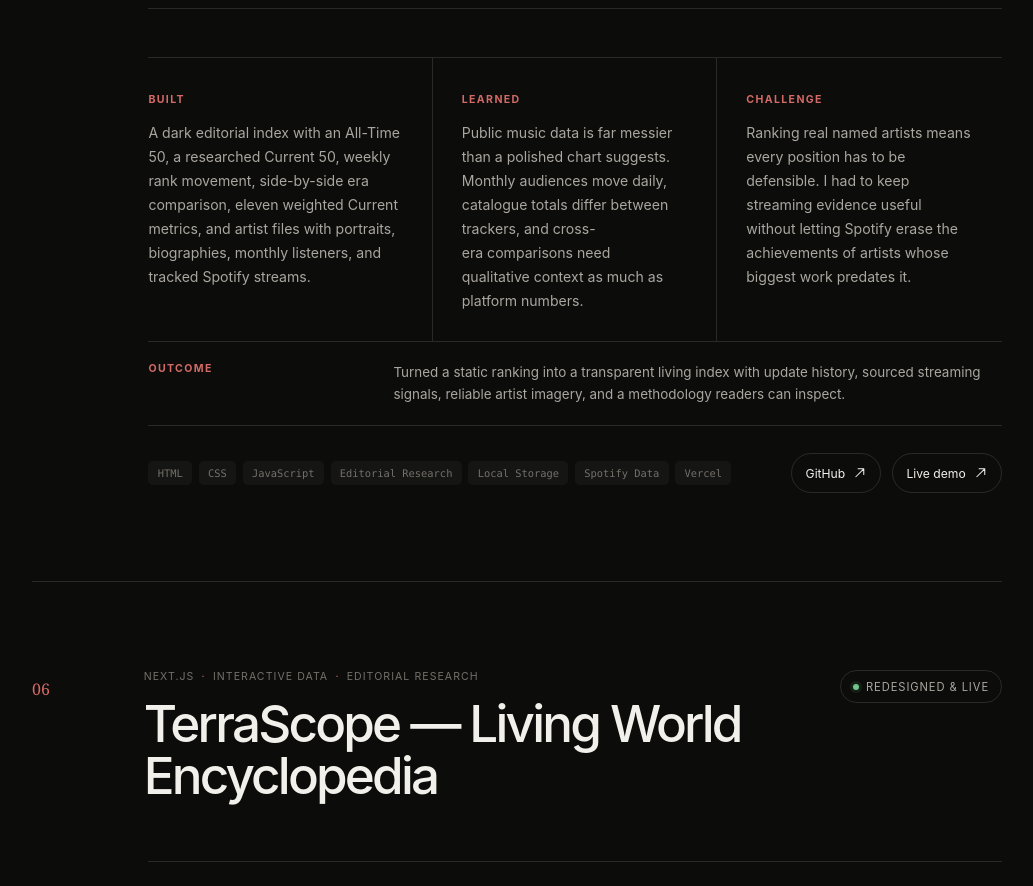
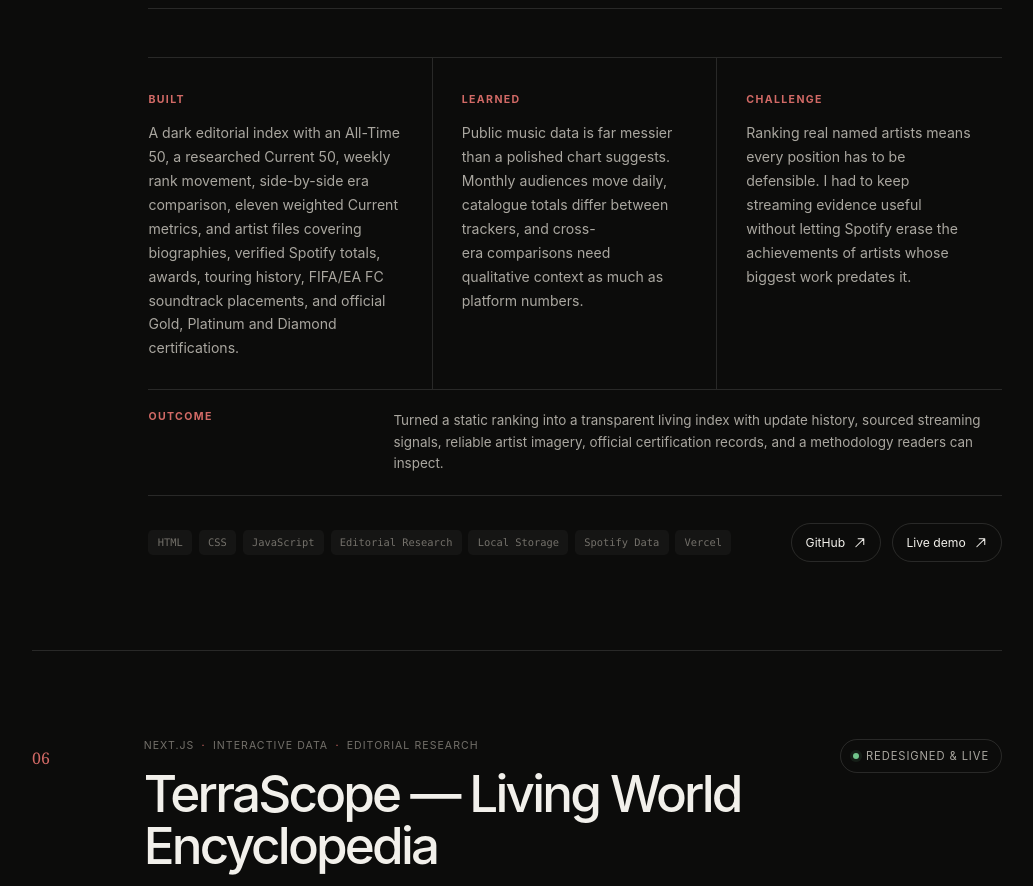
Before and after one commit to codeWithGojo/portfolio, a React (Vite) app: page / in a window 1280 px wide. Shown: the part 9360-10246 px from the top of the page, without its empty margins (32-1065 px from the left). Built offline with nearby package versions, Linux system fonts and the light colour scheme.

Commit message:
chore: point Afri Index card to canonical deployment

```diff
--- a/src/App.tsx
+++ b/src/App.tsx
@@ -111,14 +111,14 @@ const projects = [
     tags: ["Editorial Data", "Music Analytics", "Frontend"],
     status: "Living index · live",
     why: "Most Afrobeats rankings read like fan arguments with numbers added afterwards. I wanted to build one where the method is visible, the data has dates and sources, and disagreement can start with the actual weighting instead of hype.",
-    built: "A dark editorial index with an All-Time 50, a researched Current 50, weekly rank movement, side-by-side era comparison, eleven weighted Current metrics, and artist files with portraits, biographies, monthly listeners, and tracked Spotify streams.",
+    built: "A dark editorial index with an All-Time 50, a researched Current 50, weekly rank movement, side-by-side era comparison, eleven weighted Current metrics, and artist files covering biographies, verified Spotify totals, awards, touring history, FIFA/EA FC soundtrack placements, and official Gold, Platinum and Diamond certifications.",
     learned: "Public music data is far messier than a polished chart suggests. Monthly audiences move daily, catalogue totals differ between trackers, and cross-era comparisons need qualitative context as much as platform numbers.",
     challenge: "Ranking real named artists means every position has to be defensible. I had to keep streaming evidence useful without letting Spotify erase the achievements of artists whose biggest work predates it.",
-    outcome: "Turned a static ranking into a transparent living index with update history, sourced streaming signals, reliable artist imagery, and a methodology readers can inspect.",
+    outcome: "Turned a static ranking into a transparent living index with update history, sourced streaming signals, reliable artist imagery, official certification records, and a methodology readers can inspect.",
     tech: ["HTML", "CSS", "JavaScript", "Editorial Research", "Local Storage", "Spotify Data", "Vercel"],
     links: [
       { label: "GitHub", href: "https://github.com/codeWithGojo/afrobeats-index" },
-      { label: "Live demo", href: "https://portfolio-favour12.vercel.app/afri-index.html" },
+      { label: "Live demo", href: "https://afrobeats-index.vercel.app/" },
     ],
   },
   {
```
